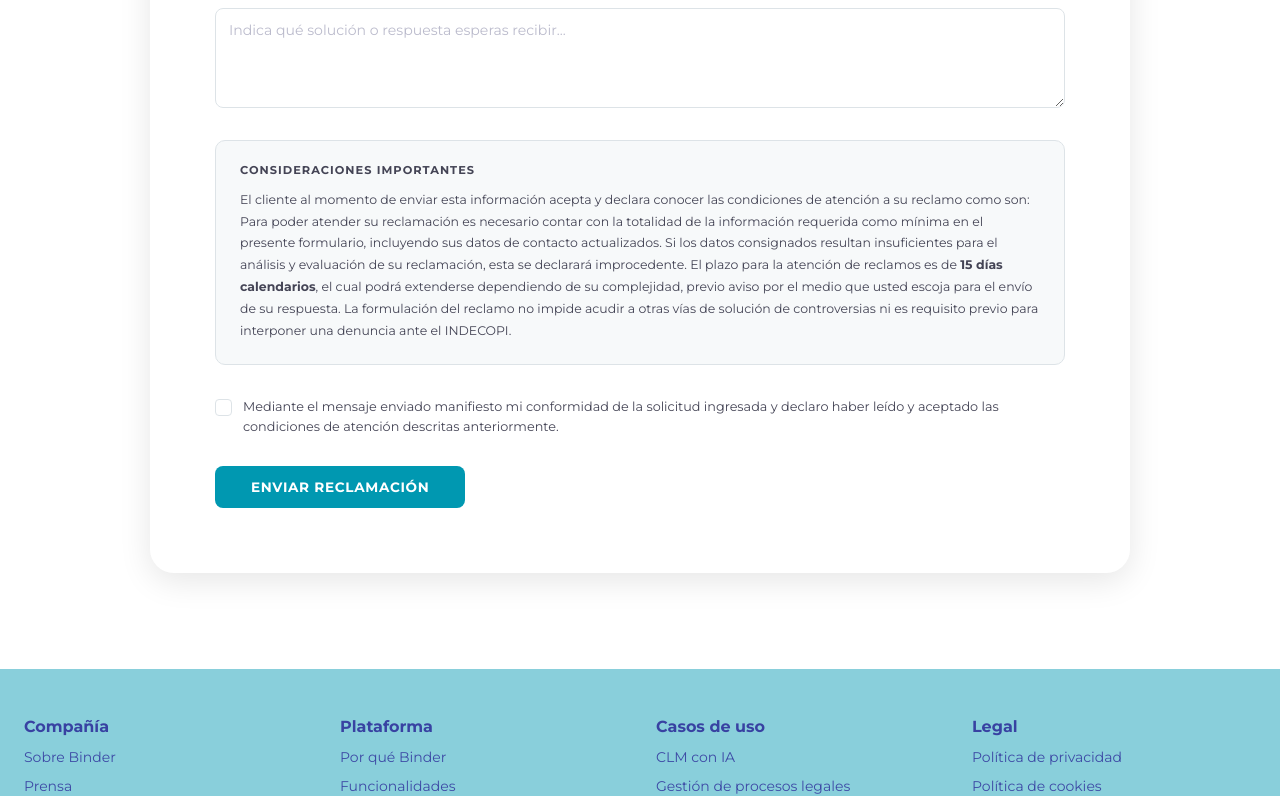
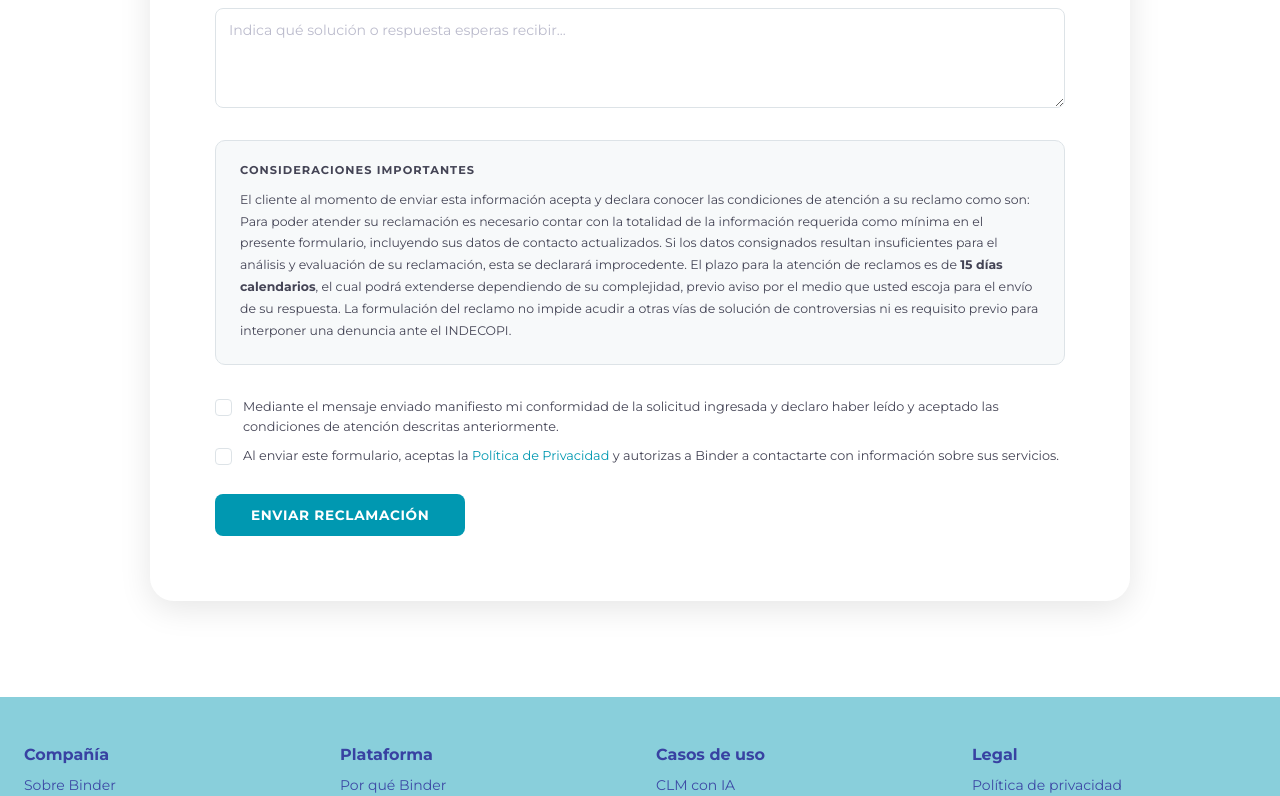
Before and after one commit to legalbinder/binder-web, a React (Vite) app: page /legal/reclamaciones in a window 1280 px wide. Shown: the part 1592-2388 px from the top of the page. Built offline with nearby package versions, Linux system fonts and the light colour scheme; no server answers.

Commit message:
Add required privacy consent to forms

```diff
--- a/src/content/contacto.ts
+++ b/src/content/contacto.ts
@@ -43,7 +43,7 @@ export const contactoContent = {
       },
     },
     consent: {
-      text: "Acepto que Binder contacte conmigo con información sobre sus productos y servicios.",
+      text: "Al enviar este formulario, aceptas la Política de Privacidad y autorizas a Binder a contactarte con información sobre sus servicios.",
       required: true,
     },
     submitText: "Agendar demo",
--- a/src/pages/DiagnosticoLegalOpsPageGateStart.tsx
+++ b/src/pages/DiagnosticoLegalOpsPageGateStart.tsx
@@ -12,6 +12,10 @@ import {
   getBubbleWebhookUrl,
 } from '../shared/integrations/bubble/bubbleWebhooks';
 import { postBubbleWorkflow } from '../shared/integrations/bubble/postBubbleWorkflow';
+import {
+  PRIVACY_CONSENT_TEXT,
+  PrivacyConsentLabel,
+} from '../shared/forms/privacyConsent';
 import { storeFormSubmission } from '../shared/utils/formSubmission';
 import './DiagnosticoLegalOpsPage.css';
 
@@ -30,6 +34,7 @@ interface GateFormData {
   email: string;
   company: string;
   role: RoleOption | '';
+  privacyConsent: boolean;
 }
 
 interface GateErrors {
@@ -37,6 +42,7 @@ interface GateErrors {
   email?: string;
   company?: string;
   role?: string;
+  privacyConsent?: string;
   submit?: string;
 }
 
@@ -189,9 +195,6 @@ const roleOptions: RoleOption[] = [
   'Otros',
 ];
 
-const diagnosticoConsentText =
-  'Tu información es confidencial y se usa solo para coordinar una conversación si la solicitas.';
-
 const getLevelByNoCount = (noCount: number): LevelContent => {
   if (noCount >= 6) return levels[0];
   if (noCount >= 4) return levels[1];
@@ -208,6 +211,7 @@ export const DiagnosticoLegalOpsPageGateStart = () => {
     email: '',
     company: '',
     role: '',
+    privacyConsent: false,
   });
   const [gateErrors, setGateErrors] = useState<GateErrors>({});
   const [currentQuestionIndex, setCurrentQuestionIndex] = useState(0);
@@ -263,6 +267,10 @@ export const DiagnosticoLegalOpsPageGateStart = () => {
       errors.role = 'Selecciona tu cargo.';
     }
 
+    if (!gateFormData.privacyConsent) {
+      errors.privacyConsent = 'Debes aceptar la Política de Privacidad para continuar.';
+    }
+
     setGateErrors(errors);
     return Object.keys(errors).length === 0;
   };
@@ -287,8 +295,8 @@ export const DiagnosticoLegalOpsPageGateStart = () => {
         textoExtra07: gateFormData.company.trim(),
         textoExtra09: gateFormData.role,
         textoExtra11: '/diagnostico-legal-ops-formulario-inicio',
-        textoExtra24: diagnosticoConsentText,
-        booleanoExtra01: true,
+        textoExtra24: PRIVACY_CONSENT_TEXT,
+        booleanoExtra01: gateFormData.privacyConsent,
         fechaExtra01: fechaEnvio,
       };
 
@@ -349,12 +357,12 @@ export const DiagnosticoLegalOpsPageGateStart = () => {
         textoExtra10: `Diagnóstico Legal Ops - Nivel ${finalLevel.number} (${finalLevel.level})`,
         textoExtra11: '/diagnostico-legal-ops-formulario-inicio',
         textoExtra13: finalLevel.level,
-        textoExtra24: diagnosticoConsentText,
+        textoExtra24: PRIVACY_CONSENT_TEXT,
         numeroExtra01: finalLevel.number,
         numeroExtra02: noCount,
         numeroExtra03: questions.length - noCount,
         numeroExtra04: questions.length,
-        booleanoExtra01: true,
+        booleanoExtra01: gateFormData.privacyConsent,
         fechaExtra01: fechaEnvio,
         listaObjetoExtra01: answers.map((answer, index) => ({
           tipo: 'pregunta-respuesta',
@@ -510,7 +518,31 @@ export const DiagnosticoLegalOpsPageGateStart = () => {
                     </label>
                   </div>
 
-                  <p className="diagnostico-note">{diagnosticoConsentText}</p>
+                  <label className="diagnostico-checkbox-label">
+                    <input
+                      type="checkbox"
+                      checked={gateFormData.privacyConsent}
+                      onChange={(event) => {
+                        setGateFormData((prev) => ({
+                          ...prev,
+                          privacyConsent: event.target.checked,
+                        }));
+                        if (gateErrors.privacyConsent) {
+                          setGateErrors((prev) => ({
+                            ...prev,
+                            privacyConsent: undefined,
+                          }));
+                        }
+                      }}
+                      aria-invalid={Boolean(gateErrors.privacyConsent)}
+                    />
+                    <span>
+                      <PrivacyConsentLabel />
+                    </span>
+                  </label>
+                  {gateErrors.privacyConsent && (
+                    <span className="error-text">{gateErrors.privacyConsent}</span>
+                  )}
 
                   {gateErrors.submit && (
                     <p className="error-text submit-error">{gateErrors.submit}</p>
--- a/src/pages/eventos/EventPage.tsx
+++ b/src/pages/eventos/EventPage.tsx
@@ -19,6 +19,10 @@ import {
   normalizeLeadCaptureEmail,
   type Country,
 } from '../../shared/forms/lead-capture/leadCapture';
+import {
+  PRIVACY_CONSENT_TEXT,
+  PrivacyConsentLabel,
+} from '../../shared/forms/privacyConsent';
 import { trackGoogleEvent } from '../../tracking/tracking';
 import './EventPage.css';
 
@@ -120,7 +124,9 @@ export function EventPage() {
 
     if (!form.jobTitle.trim()) nextErrors.jobTitle = 'El cargo es requerido';
     if (!form.company.trim()) nextErrors.company = 'La empresa es requerida';
-    if (!form.consent) nextErrors.consent = 'Debes aceptar para continuar';
+    if (!form.consent) {
+      nextErrors.consent = 'Debes aceptar la Política de Privacidad para continuar';
+    }
 
     setErrors(nextErrors);
     return Object.keys(nextErrors).length === 0;
@@ -151,6 +157,7 @@ export function EventPage() {
       textoExtra08: form.jobTitle.trim(),
       textoExtra11: canonicalPath,
       textoExtra12: event.slug,
+      textoExtra24: PRIVACY_CONSENT_TEXT,
       booleanoExtra01: form.consent,
       fechaExtra01: fechaEnvio,
     };
@@ -444,15 +451,7 @@ export function EventPage() {
                             onChange={(e) => setField('consent', e.target.checked)}
                           />
                           <label htmlFor="event-consent-checkbox">
-                            Acepto el tratamiento de mis datos según la{' '}
-                            <Link
-                              to="/legal/privacidad"
-                              target="_blank"
-                              rel="noopener noreferrer"
-                            >
-                              política de privacidad
-                            </Link>
-                            .
+                            <PrivacyConsentLabel />
                           </label>
                         </div>
                         {errors.consent && (
--- a/src/pages/legal/ReclamacionesPage.tsx
+++ b/src/pages/legal/ReclamacionesPage.tsx
@@ -6,6 +6,10 @@ import {
   getBubbleWebhookUrl,
 } from '../../shared/integrations/bubble/bubbleWebhooks';
 import { postBubbleWorkflow } from '../../shared/integrations/bubble/postBubbleWorkflow';
+import {
+  PRIVACY_CONSENT_TEXT,
+  PrivacyConsentLabel,
+} from '../../shared/forms/privacyConsent';
 import './ReclamacionesPage.css';
 
 type DocumentType = '' | 'DNI' | 'Pasaporte' | 'RUC' | 'Carnet de extranjería';
@@ -28,6 +32,7 @@ interface ComplaintFormData {
   reason: ComplaintReason;
   detail: string;
   request: string;
+  privacyConsent: boolean;
   acceptsConditions: boolean;
 }
 
@@ -84,6 +89,7 @@ const initialFormData: ComplaintFormData = {
   reason: 'Reclamo',
   detail: '',
   request: '',
+  privacyConsent: false,
   acceptsConditions: false,
 };
 
@@ -173,6 +179,10 @@ export const ReclamacionesPage = () => {
       nextErrors.acceptsConditions = 'Debes aceptar las condiciones de atención.';
     }
 
+    if (!formData.privacyConsent) {
+      nextErrors.privacyConsent = 'Debes aceptar la Política de Privacidad para continuar.';
+    }
+
     setErrors(nextErrors);
     return Object.keys(nextErrors).length === 0;
   };
@@ -209,7 +219,8 @@ export const ReclamacionesPage = () => {
         textoExtra21: formData.reason,
         textoExtra22: formData.detail.trim(),
         textoExtra23: formData.request.trim(),
-        booleanoExtra01: formData.acceptsConditions,
+        textoExtra24: PRIVACY_CONSENT_TEXT,
+        booleanoExtra01: formData.privacyConsent,
         booleanoExtra02: formData.acceptsConditions,
         fechaExtra01: fechaEnvio,
       };
@@ -620,6 +631,24 @@ export const ReclamacionesPage = () => {
               </span>
             )}
 
+            <div className="reclamaciones-confirm-row">
+              <input
+                type="checkbox"
+                id="privacyConsent"
+                checked={formData.privacyConsent}
+                onChange={(event) => updateField('privacyConsent', event.target.checked)}
+                aria-invalid={Boolean(errors.privacyConsent)}
+              />
+              <label htmlFor="privacyConsent">
+                <PrivacyConsentLabel />
+              </label>
+            </div>
+            {errors.privacyConsent && (
+              <span className="reclamaciones-error reclamaciones-error--block">
+                {errors.privacyConsent}
+              </span>
+            )}
+
             {errors.submit && (
               <p className="reclamaciones-status reclamaciones-status--error">
                 {errors.submit}
--- a/src/shared/forms/lead-capture/LeadCaptureSection.tsx
+++ b/src/shared/forms/lead-capture/LeadCaptureSection.tsx
@@ -8,6 +8,7 @@ import {
   getBubbleWebhookUrl,
   type BubbleFormOrigin,
 } from '../../integrations/bubble/bubbleWebhooks';
+import { PrivacyConsentLabel } from '../privacyConsent';
 import { useLeadCaptureForm } from './useLeadCaptureForm';
 import type { Country } from './leadCapture';
 
@@ -176,7 +177,9 @@ export const LeadCaptureSection = ({
                     checked={formData.consent}
                     onChange={(event) => handleChange('consent', event.target.checked)}
                   />
-                  <span>{contactoContent.form.consent.text}</span>
+                  <span>
+                    <PrivacyConsentLabel />
+                  </span>
                 </label>
                 {errors.consent && (
                   <span className={classes.errorMessage}>{errors.consent}</span>
--- a/src/shared/forms/lead-capture/leadCapture.ts
+++ b/src/shared/forms/lead-capture/leadCapture.ts
@@ -5,6 +5,7 @@ import {
 } from '../../utils/corporateEmailValidation';
 import type { BubbleFormOrigin, BubbleFormPayload } from '../../integrations/bubble/bubbleWebhooks';
 import type { FormSubmissionData } from '../../utils/formSubmission';
+import { PRIVACY_CONSENT_TEXT } from '../privacyConsent';
 
 export interface Country {
   code: string;
@@ -85,7 +86,7 @@ export function validateLeadCaptureForm(
   }
 
   if (!formData.consent) {
-    errors.consent = 'Debes aceptar el consentimiento';
+    errors.consent = 'Debes aceptar la Política de Privacidad para continuar';
   }
 
   return errors;
@@ -130,6 +131,7 @@ export function buildLeadCapturePayload(
     textoExtra07: formData.company.trim(),
     textoExtra10: trimmedMessage || options.emptyChallengeValue,
     textoExtra11: `${window.location.pathname}${window.location.hash}`,
+    textoExtra24: PRIVACY_CONSENT_TEXT,
     booleanoExtra01: formData.consent,
     fechaExtra01: fechaEnvio,
   };
--- /dev/null
+++ b/src/shared/forms/privacyConsent.tsx
@@ -0,0 +1,16 @@
+import { Link } from 'react-router-dom';
+
+export const PRIVACY_POLICY_PATH = '/legal/privacidad';
+
+export const PRIVACY_CONSENT_TEXT =
+  'Al enviar este formulario, aceptas la Política de Privacidad y autorizas a Binder a contactarte con información sobre sus servicios.';
+
+export const PrivacyConsentLabel = () => (
+  <>
+    Al enviar este formulario, aceptas la{' '}
+    <Link to={PRIVACY_POLICY_PATH} target="_blank" rel="noopener noreferrer">
+      Política de Privacidad
+    </Link>{' '}
+    y autorizas a Binder a contactarte con información sobre sus servicios.
+  </>
+);
```
Also changed, not shown: 1 other file (tests, documents, lock files or other folders).
